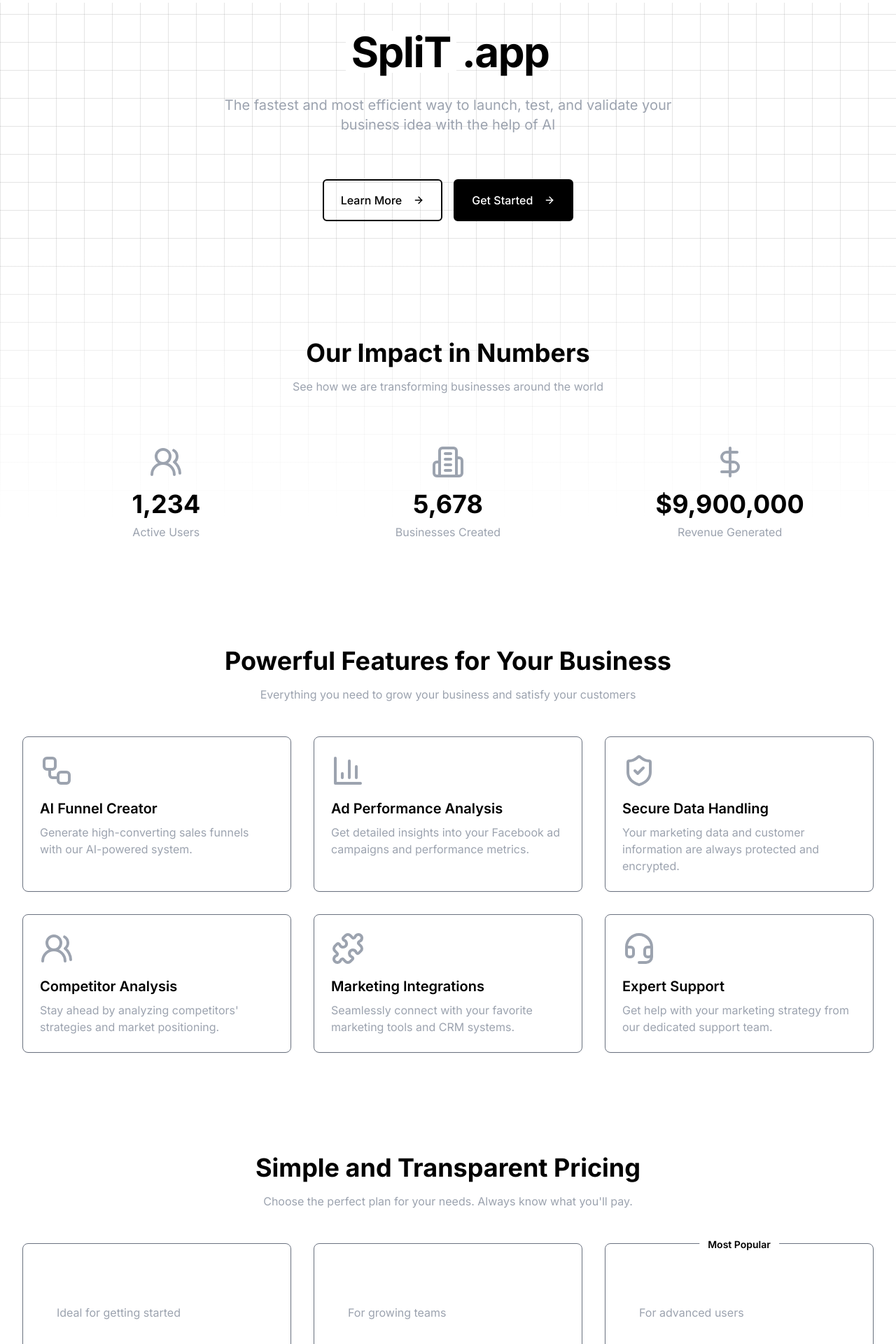
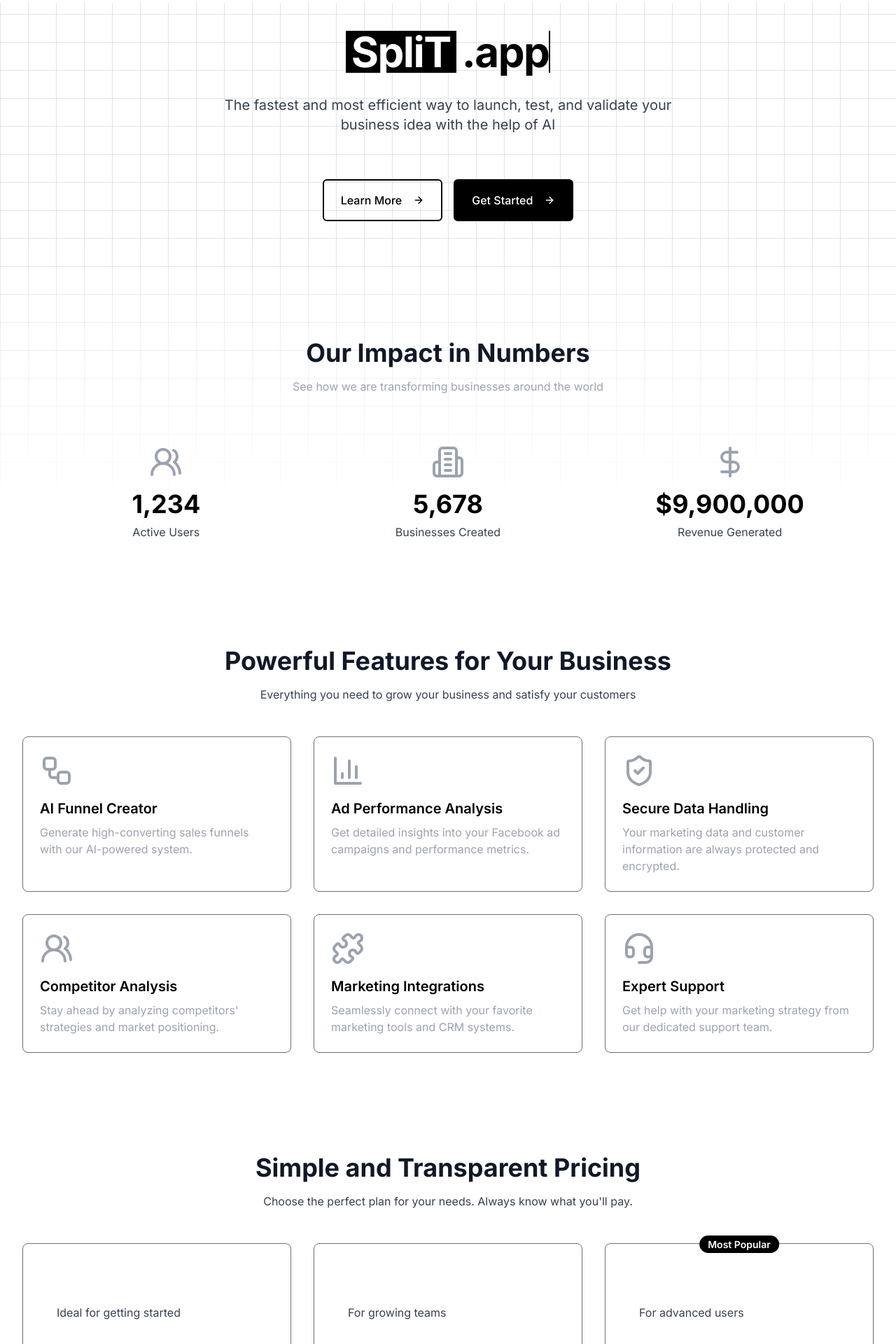
Before and after one commit to priest-2105/split, a Next.js app: page / in a window 1280 px wide. Shown: the part 60-1980 px from the top of the page at 70% size. Built offline with nearby package versions, Linux system fonts and the light colour scheme; no server answers.

Commit message:
light mode, dark mode

```diff
--- a/app/page.tsx
+++ b/app/page.tsx
@@ -123,15 +123,15 @@ export default function Home() {
               variants={itemVariants}
               className="text-3xl sm:text-4xl md:text-5xl lg:text-6xl font-bold tracking-tight flex flex-wrap items-center justify-center gap-2"
             >
-              <span className="bg-white text-black px-2">SpliT</span>
+              <span className="bg-black dark:bg-white text-white dark:text-black px-2">SpliT</span>
               <span className="flex items-center">
                 <TypeWriter text=".app" delay={150} />
-                <span className="w-[2px] h-[1em] bg-white animate-[blink_1s_ease-in-out_infinite]" />
+                <span className="w-[2px] h-[1em] bg-black dark:bg-white animate-[blink_1s_ease-in-out_infinite]" />
               </span>
             </motion.h1>
             <motion.p
               variants={itemVariants}
-              className="text-base sm:text-lg lg:text-xl text-gray-400 max-w-2xl mx-auto px-4"
+              className="text-base sm:text-lg lg:text-xl text-gray-700 dark:text-gray-400 max-w-2xl mx-auto px-4"
             >
               The fastest and most efficient way to launch, test, and validate your business idea with the help of AI
             </motion.p>
@@ -175,7 +175,7 @@ export default function Home() {
                 whileInView={{ opacity: 1, y: 0 }}
                 transition={{ duration: 0.5 }}
                 viewport={{ once: true }}
-                className="text-2xl sm:text-3xl lg:text-4xl font-bold mb-4"
+                className="text-2xl sm:text-3xl lg:text-4xl font-bold mb-4 text-gray-900 dark:text-white"
               >
                 Our Impact in Numbers
               </motion.h2>
@@ -199,7 +199,7 @@ export default function Home() {
               >
                 <Users2 className="w-8 h-8 sm:w-12 sm:h-12 text-gray-400 mb-4 mx-auto" />
                 <div className="text-2xl sm:text-3xl lg:text-4xl font-bold mb-2">{projectsCount.toLocaleString()}</div>
-                <p className="text-gray-400 text-sm sm:text-base">Active Users</p>
+                <p className="text-gray-700 dark:text-gray-400 text-sm sm:text-base">Active Users</p>
               </motion.div>
               <motion.div
                 initial={{ opacity: 0, y: 20 }}
@@ -212,7 +212,7 @@ export default function Home() {
                 <div className="text-2xl sm:text-3xl lg:text-4xl font-bold mb-2">
                   {deploymentCount.toLocaleString()}
                 </div>
-                <p className="text-gray-400 text-sm sm:text-base">Businesses Created</p>
+                <p className="text-gray-700 dark:text-gray-400 text-sm sm:text-base">Businesses Created</p>
               </motion.div>
               <motion.div
                 initial={{ opacity: 0, y: 20 }}
@@ -225,7 +225,7 @@ export default function Home() {
                 <div className="text-2xl sm:text-3xl lg:text-4xl font-bold mb-2">
                   ${(securityCount * 100000).toLocaleString()}
                 </div>
-                <p className="text-gray-400 text-sm sm:text-base">Revenue Generated</p>
+                <p className="text-gray-700 dark:text-gray-400 text-sm sm:text-base">Revenue Generated</p>
               </motion.div>
             </div>
           </motion.div>
@@ -240,10 +240,10 @@ export default function Home() {
             className="max-w-7xl mx-auto"
           >
             <div className="text-center mb-12">
-              <motion.h2 variants={itemVariants} className="text-2xl sm:text-3xl lg:text-4xl font-bold mb-4 px-4">
+              <motion.h2 variants={itemVariants} className="text-2xl sm:text-3xl lg:text-4xl font-bold mb-4 px-4 text-gray-900 dark:text-white">
                 Powerful Features for Your Business
               </motion.h2>
-              <motion.p variants={itemVariants} className="text-gray-400 max-w-2xl mx-auto text-sm sm:text-base px-4">
+              <motion.p variants={itemVariants} className="text-gray-700 dark:text-gray-400 max-w-2xl mx-auto text-sm sm:text-base px-4">
                 Everything you need to grow your business and satisfy your customers
               </motion.p>
             </div>
@@ -274,10 +274,10 @@ export default function Home() {
             className="max-w-7xl mx-auto"
           >
             <div className="text-center mb-12">
-              <motion.h2 variants={itemVariants} className="text-2xl sm:text-3xl lg:text-4xl font-bold mb-4">
+              <motion.h2 variants={itemVariants} className="text-2xl sm:text-3xl lg:text-4xl font-bold mb-4 text-gray-900 dark:text-white">
                 Simple and Transparent Pricing
               </motion.h2>
-              <motion.p variants={itemVariants} className="text-gray-400 max-w-2xl mx-auto text-sm sm:text-base">
+              <motion.p variants={itemVariants} className="text-gray-700 dark:text-gray-400 max-w-2xl mx-auto text-sm sm:text-base">
                 Choose the perfect plan for your needs. Always know what you'll pay.
               </motion.p>
             </div>
@@ -287,7 +287,7 @@ export default function Home() {
                 <Card className="relative p-4 sm:p-6 bg-transparent backdrop-blur-2xl border-gray-500 text-white h-full">
                   <CardHeader>
                     <CardTitle className="text-xl sm:text-2xl font-bold">Free</CardTitle>
-                    <p className="text-gray-400 text-sm sm:text-base">Ideal for getting started</p>
+                    <p className="text-gray-700 dark:text-gray-400 text-sm sm:text-base">Ideal for getting started</p>
                   </CardHeader>
                   <CardContent>
                     <div className="mb-4">
@@ -326,7 +326,7 @@ export default function Home() {
                 <Card className="relative p-4 sm:p-6 bg-transparent backdrop-blur-2xl border-gray-500 text-white h-full">
                   <CardHeader>
                     <CardTitle className="text-xl sm:text-2xl font-bold">Pro</CardTitle>
-                    <p className="text-gray-400 text-sm sm:text-base">For growing teams</p>
+                    <p className="text-gray-700 dark:text-gray-400 text-sm sm:text-base">For growing teams</p>
                   </CardHeader>
                   <CardContent>
                     <div className="mb-4">
@@ -375,13 +375,13 @@ export default function Home() {
               <motion.div variants={itemVariants}>
                 <Card className="relative p-4 sm:p-6 bg-transparent backdrop-blur-2xl border-gray-500 text-white h-full">
                   <div className="absolute -top-3 left-1/2 transform -translate-x-1/2">
-                    <span className="bg-white text-black text-xs sm:text-sm font-semibold px-2 sm:px-3 py-1 rounded-full whitespace-nowrap">
+                    <span className="bg-black dark:bg-white text-white dark:text-black text-xs sm:text-sm font-semibold px-2 sm:px-3 py-1 rounded-full whitespace-nowrap">
                       Most Popular
                     </span>
                   </div>
                   <CardHeader>
                     <CardTitle className="text-xl sm:text-2xl font-bold">Premium</CardTitle>
-                    <p className="text-gray-400 text-sm sm:text-base">For advanced users</p>
+                    <p className="text-gray-700 dark:text-gray-400 text-sm sm:text-base">For advanced users</p>
                   </CardHeader>
                   <CardContent>
                     <div className="mb-4">
```
